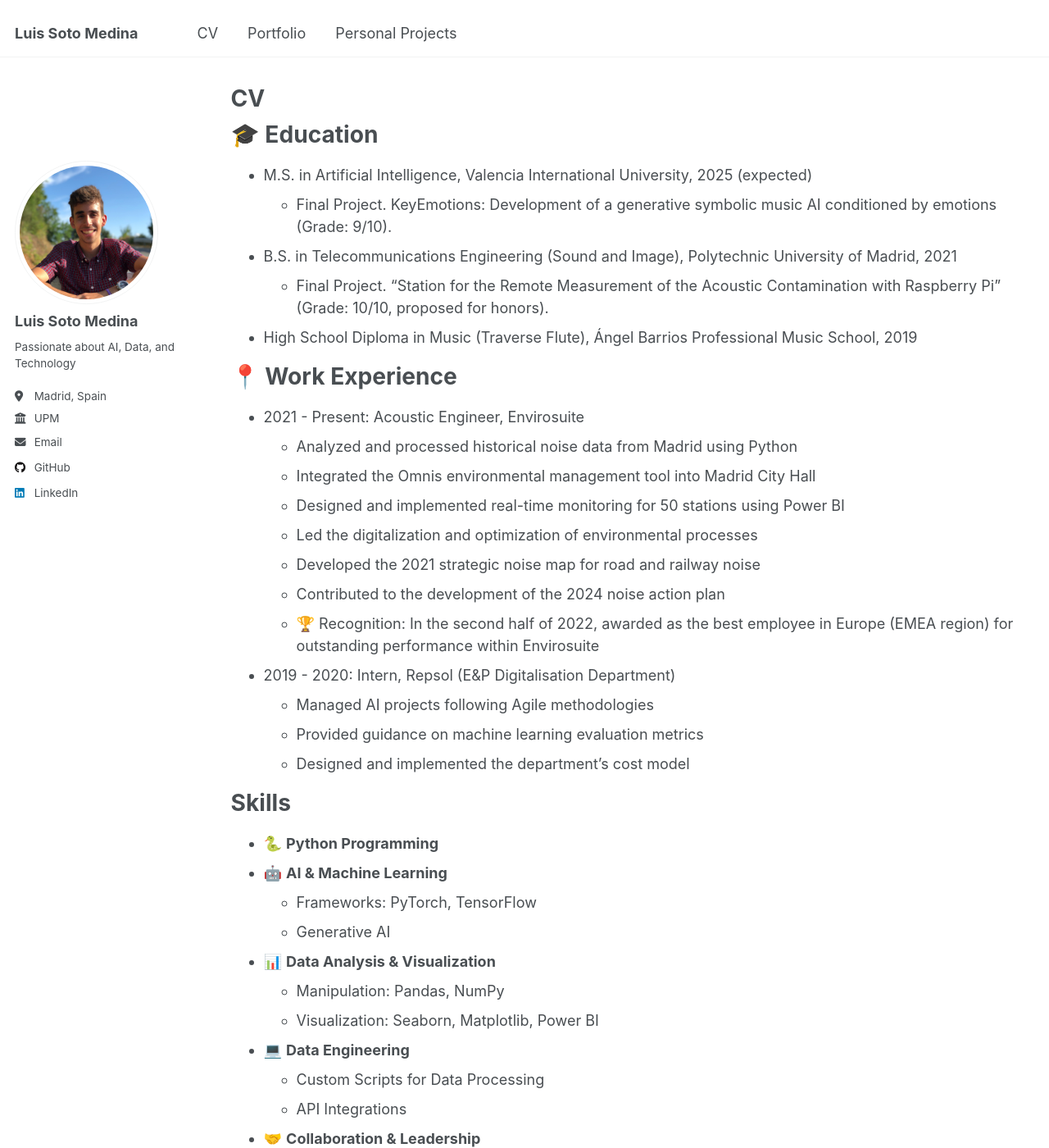
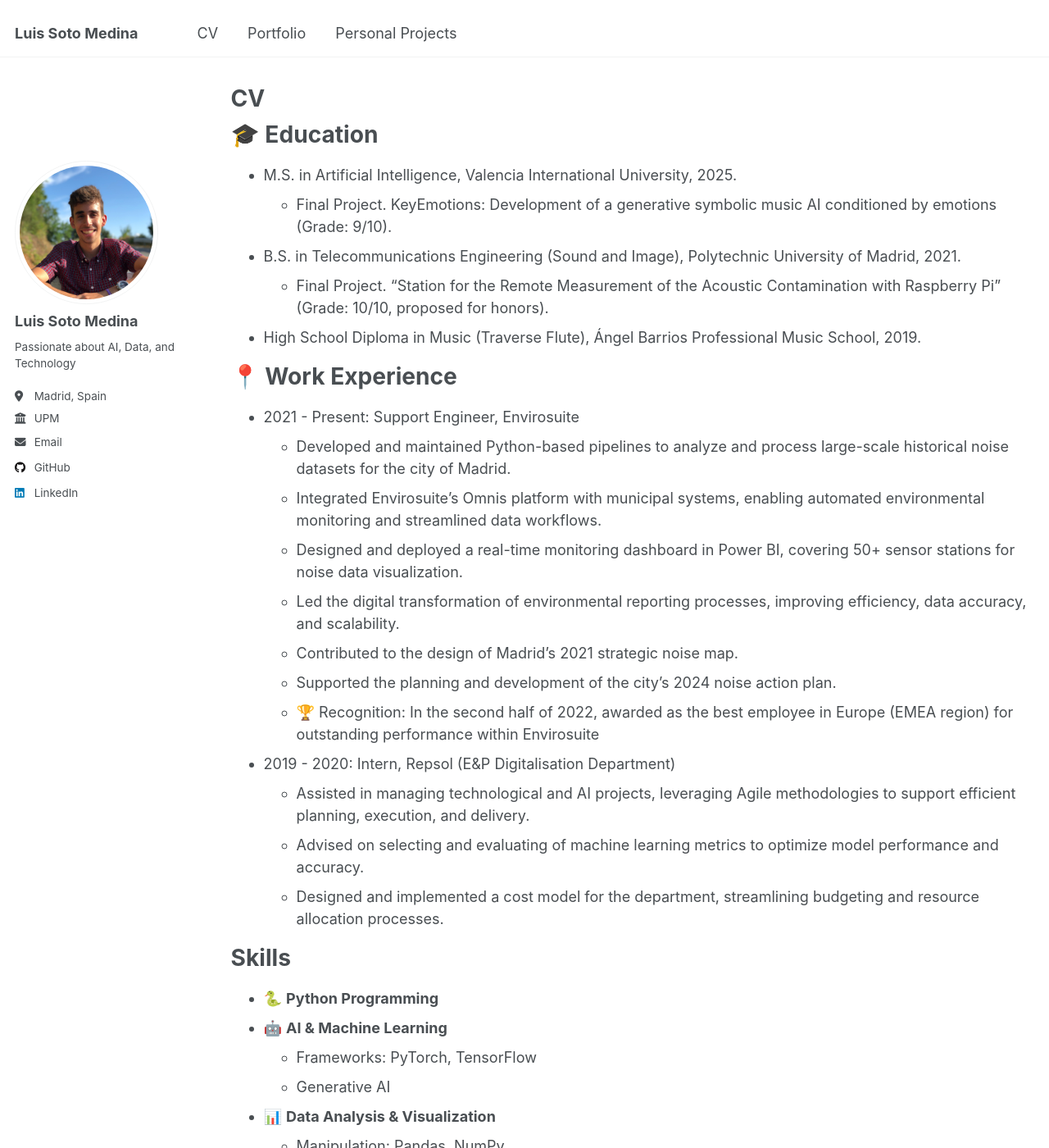
Before and after one commit to luissotomedina/luissotomedina.github.io, a Jekyll site: the page built from _pages/cv.md, in a window 1280 px wide and 1400 px high. Shown: the whole window at 82% size. Built offline with Jekyll 4.4.1, drawn with Linux system fonts in a browser that asks for light colours.

```diff
--- a/_pages/cv.md
+++ b/_pages/cv.md
@@ -11,27 +11,27 @@ redirect_from:
 
 🎓 Education
 ======
-* M.S. in Artificial Intelligence, Valencia International University, 2025 (expected)
+* M.S. in Artificial Intelligence, Valencia International University, 2025.
   * Final Project. KeyEmotions: Development of a generative symbolic music AI conditioned by emotions (Grade: 9/10).
-* B.S. in Telecommunications Engineering (Sound and Image), Polytechnic University of Madrid, 2021
+* B.S. in Telecommunications Engineering (Sound and Image), Polytechnic University of Madrid, 2021.
   * Final Project. “Station for the Remote Measurement of the Acoustic Contamination with Raspberry Pi” (Grade: 10/10, proposed for honors).
-* High School Diploma in Music (Traverse Flute), Ángel Barrios Professional Music School, 2019
+* High School Diploma in Music (Traverse Flute), Ángel Barrios Professional Music School, 2019.
 
 📍 Work Experience
 ======
-* 2021 - Present: Acoustic Engineer, Envirosuite
-  * Analyzed and processed historical noise data from Madrid using Python
-  * Integrated the Omnis environmental management tool into Madrid City Hall
-  * Designed and implemented real-time monitoring for 50 stations using Power BI
-  * Led the digitalization and optimization of environmental processes
-  * Developed the 2021 strategic noise map for road and railway noise
-  * Contributed to the development of the 2024 noise action plan
+* 2021 - Present: Support Engineer, Envirosuite
+  * Developed and maintained Python-based pipelines to analyze and process large-scale historical noise datasets for the city of Madrid.
+  * Integrated Envirosuite's Omnis platform with municipal systems, enabling automated environmental monitoring and streamlined data workflows.
+  * Designed and deployed a real-time monitoring dashboard in Power BI, covering 50+ sensor stations for noise data visualization.
+  * Led the digital transformation of environmental reporting processes, improving efficiency, data accuracy, and scalability.
+  * Contributed to the design of Madrid's 2021 strategic noise map.
+  * Supported the planning and development of the city's 2024 noise action plan.
   * 🏆 Recognition: In the second half of 2022, awarded as the best employee in Europe (EMEA region) for outstanding performance within Envirosuite
 
 * 2019 - 2020: Intern, Repsol (E&P Digitalisation Department)
-  * Managed AI projects following Agile methodologies
-  * Provided guidance on machine learning evaluation metrics
-  * Designed and implemented the department’s cost model
+  * Assisted in managing technological and AI projects, leveraging Agile methodologies to support efficient planning, execution, and delivery.
+  * Advised on selecting and evaluating of machine learning metrics to optimize model performance and accuracy.
+  * Designed and implemented a cost model for the department, streamlining budgeting and resource allocation processes.
 
 Skills
 ======
```
Also changed, not shown: _pages/about.md (+2 -2 lines).
